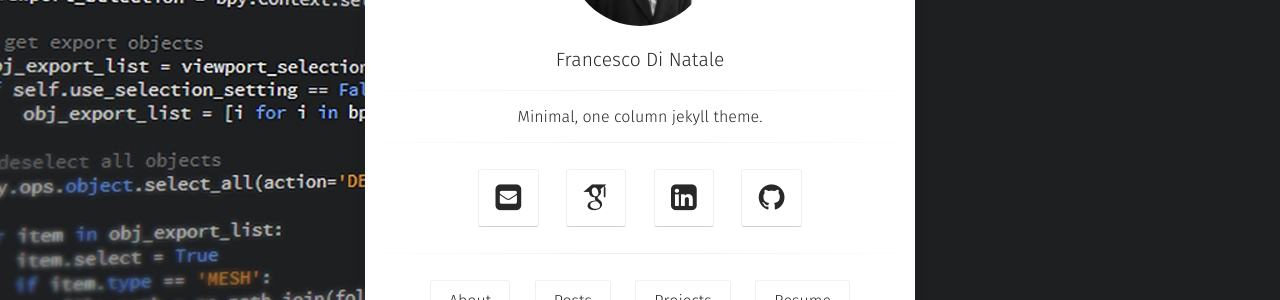
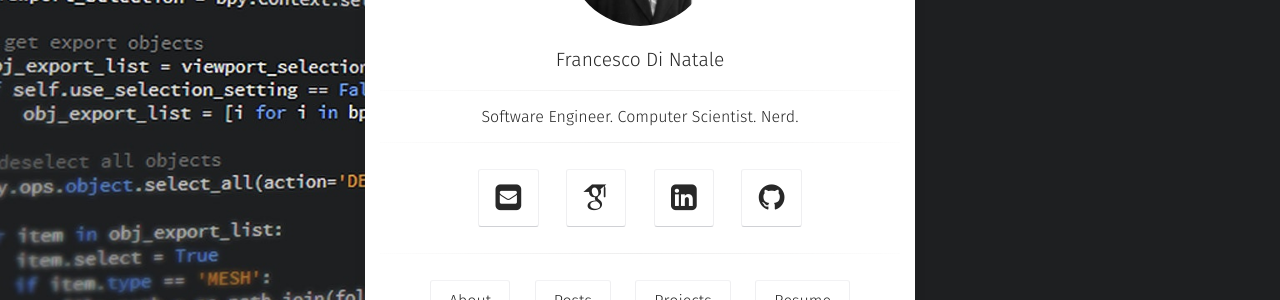
Before and after one commit to FrankD412/frankd412.github.io, a Jekyll site: the page built from index.html, in a window 1280 px wide. Shown: the part 350-650 px from the top of the page. Built offline with Jekyll 4.4.1, drawn with Linux system fonts in a browser that asks for light colours; some web fonts are replaced.

Commit message:
Config tweaks.

```diff
--- a/_config.yml
+++ b/_config.yml
@@ -1,7 +1,7 @@
 # Site
 title:              Francesco Di Natale
-bio:                'Minimal, one column jekyll theme.'
-description:        "Moon is a minimal, one column jekyll theme for your blog."
+bio:                'Software Engineer. Computer Scientist. Nerd.'
+description:        "Software Engineer. Computer Scientist. Nerd."
 reading_time:       true
 words_per_minute:   200
 logo:               'assets/img/profilepic.jpg'
@@ -26,7 +26,7 @@ sass:
   style:            compressed
 
 # Comments
-disqus_shortname:   frankd412
+disqus_shortname:   Frank
 
 # Social
 # if you don't have any of social below, comment the line.
```
